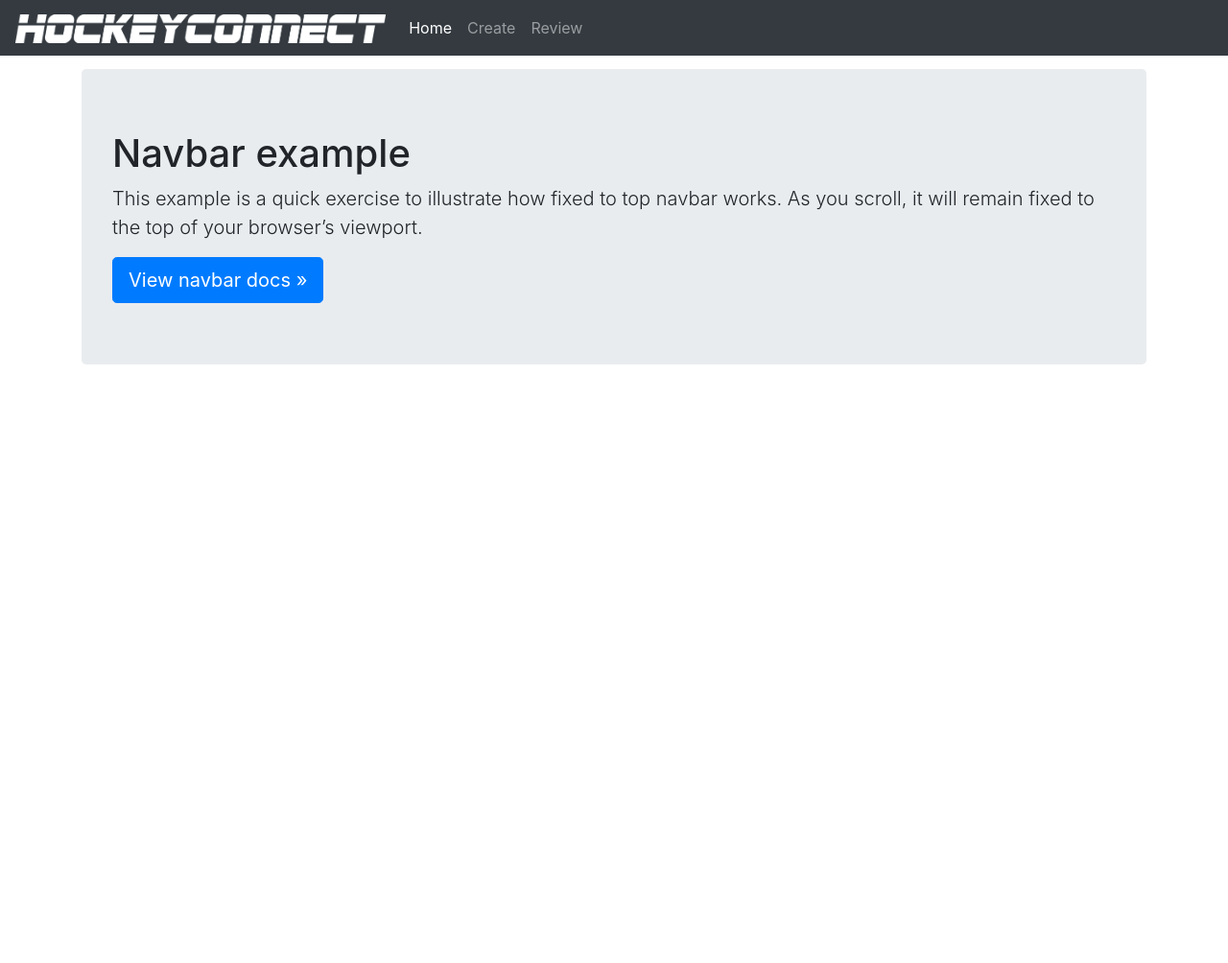
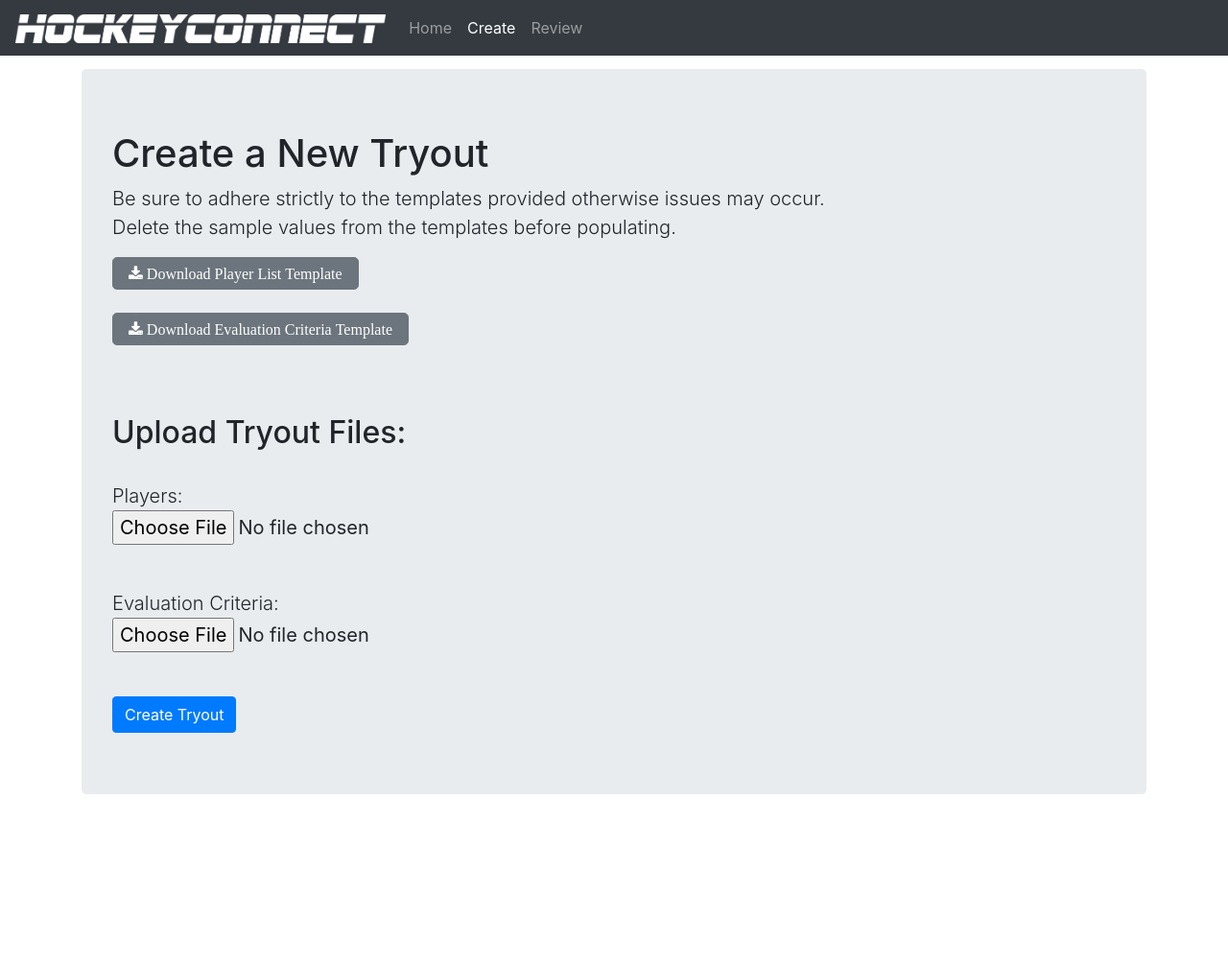
Before and after one commit to fdrury/HockeyConnectSite, a PHP site: page /createTryout/create in a window 1280 px wide. Shown: the top 1004 px of the page at 96% size. Run offline with PHP 8.4, Linux system fonts and the light colour scheme.

Commit message:
site further built out

```diff
--- a/create/index.html
+++ b/create/index.php
@@ -6,6 +6,7 @@
         <meta name="viewport" content="width=device-width, initial-scale=1.0">
         <link rel="stylesheet" type="text/css" href="../css/bootstrap.min.css">
         <link rel="stylesheet" type="text/css" href="../css/navbar-top-fixed.css">
+        <link rel="stylesheet" href="https://cdnjs.cloudflare.com/ajax/libs/font-awesome/4.7.0/css/font-awesome.min.css">
     </head>
     <body>
         <nav class="navbar navbar-expand-md navbar-dark fixed-top bg-dark">
@@ -15,10 +16,10 @@
         </button>
         <div class="collapse navbar-collapse" id="navbarCollapse">
             <ul class="navbar-nav mr-auto">
-            <li class="nav-item active">
+            <li class="nav-item">
                 <a class="nav-link" href="../">Home</a>
             </li>
-            <li class="nav-item">
+            <li class="nav-item active">
                 <a class="nav-link" href="#">Create <span class="sr-only">(current)</span></a>
             </li>
             <li class="nav-item">
@@ -30,9 +31,22 @@
 
         <main role="main" class="container">
         <div class="jumbotron">
-            <h1>Navbar example</h1>
-            <p class="lead">This example is a quick exercise to illustrate how fixed to top navbar works. As you scroll, it will remain fixed to the top of your browser’s viewport.</p>
-            <a class="btn btn-lg btn-primary" href="{{ site.baseurl }}/docs/{{ site.docs_version }}/components/navbar/" role="button">View navbar docs &raquo;</a>
+            <h1>Create a New Tryout</h1>
+            <p class="lead">Be sure to adhere strictly to the templates provided otherwise issues may occur.<br>Delete the sample values from the templates before populating.</p>
+            <a href="../res/newSamplePlayers.csv" download="Hockey_Connect_Players.csv" class="btn btn-lg btn-secondary fa fa-download"> Download Player List Template</a><br><br>
+            <a href="../res/newSampleCriteria.csv" download="Hockey_Connect_Criteria.csv" class="btn btn-lg btn-secondary fa fa-download"> Download Evaluation Criteria Template</a><br><br><br><br>
+            <h2>Upload Tryout Files:</h2><br>
+            <form action="http://localhost:5000/createTryout" method="POST" enctype="multipart/form-data">
+                <div class="form-group lead">
+                    Players:<br>
+                    <input type="file" name="csvfileplayers" accept=".csv"><br><br>
+                </div>
+                <div class="form-group lead">
+                    Evaluation Criteria:<br>
+                    <input type="file" name="csvfilecriteria" accept=".csv"><br><br>
+                </div>
+                <input type="submit" class="btn btn-primary" value="Create Tryout">
+            </form>
         </div>
         </main>
 
--- a/index.html
+++ b/index.html
@@ -11,7 +11,7 @@
         <div class="cover-container d-flex w-100 h-100 p-3 mx-auto flex-column">
             <header class="masthead mb-auto">
                 <div class="inner">
-                <img src="../img/logo_white.png" height="30px">
+                <img src="/img/logo_white.png" height="30px">
                 <nav class="nav nav-masthead justify-content-center">
                     <a class="nav-link active" href="#">Home</a>
                     <a class="nav-link" href="/create">Create</a>
--- /dev/null
+++ b/res/newSampleCriteria.csv
@@ -0,0 +1,3 @@
+ID,Name,Description
+,Speed,How quickly they skate
+,Puck Handling,Control etc.
--- /dev/null
+++ b/res/newSamplePlayers.csv
@@ -0,0 +1,3 @@
+ID,FirstName,LastName
+,Billy,Bob
+,Joe,Shmo
```
